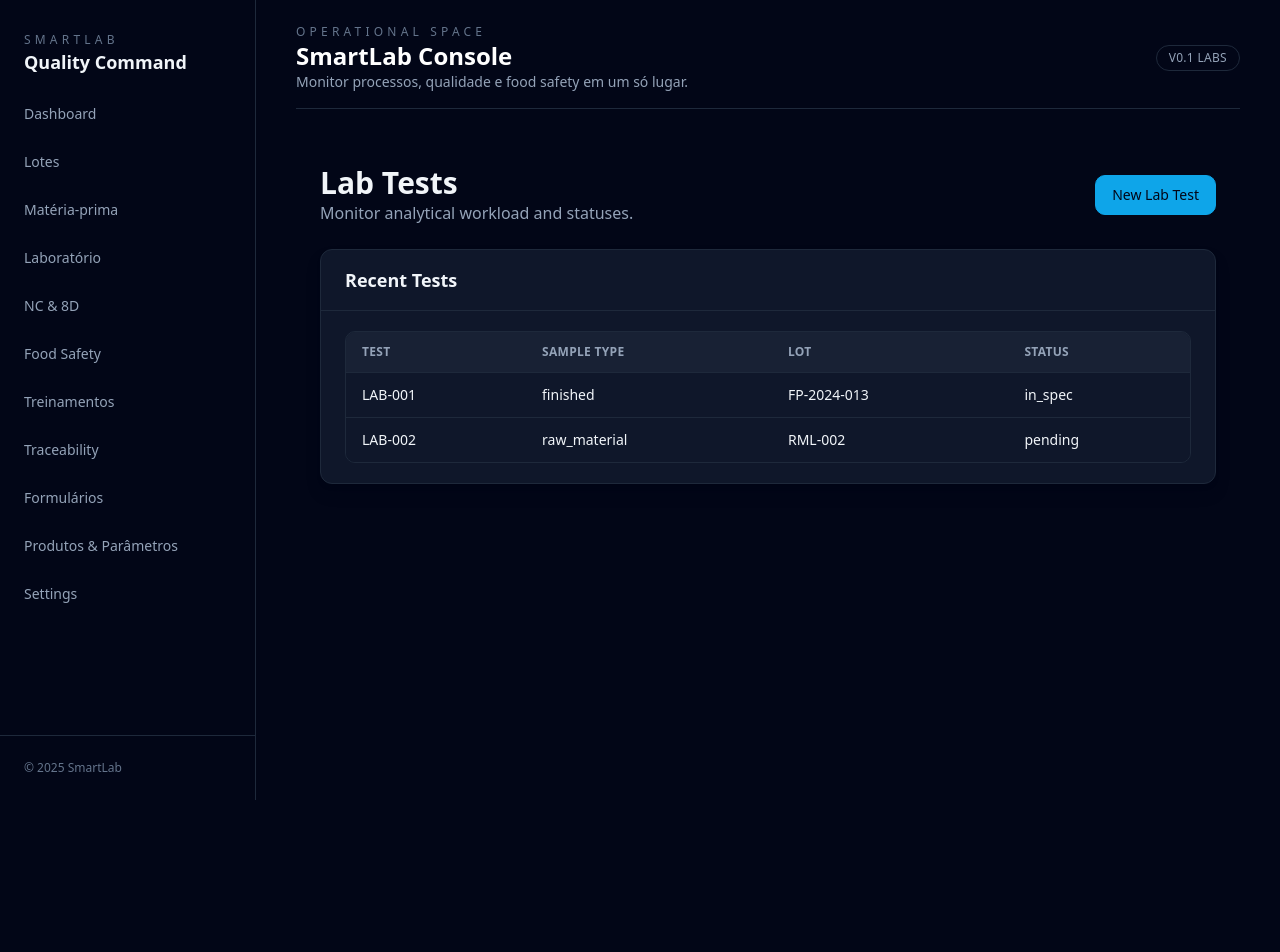
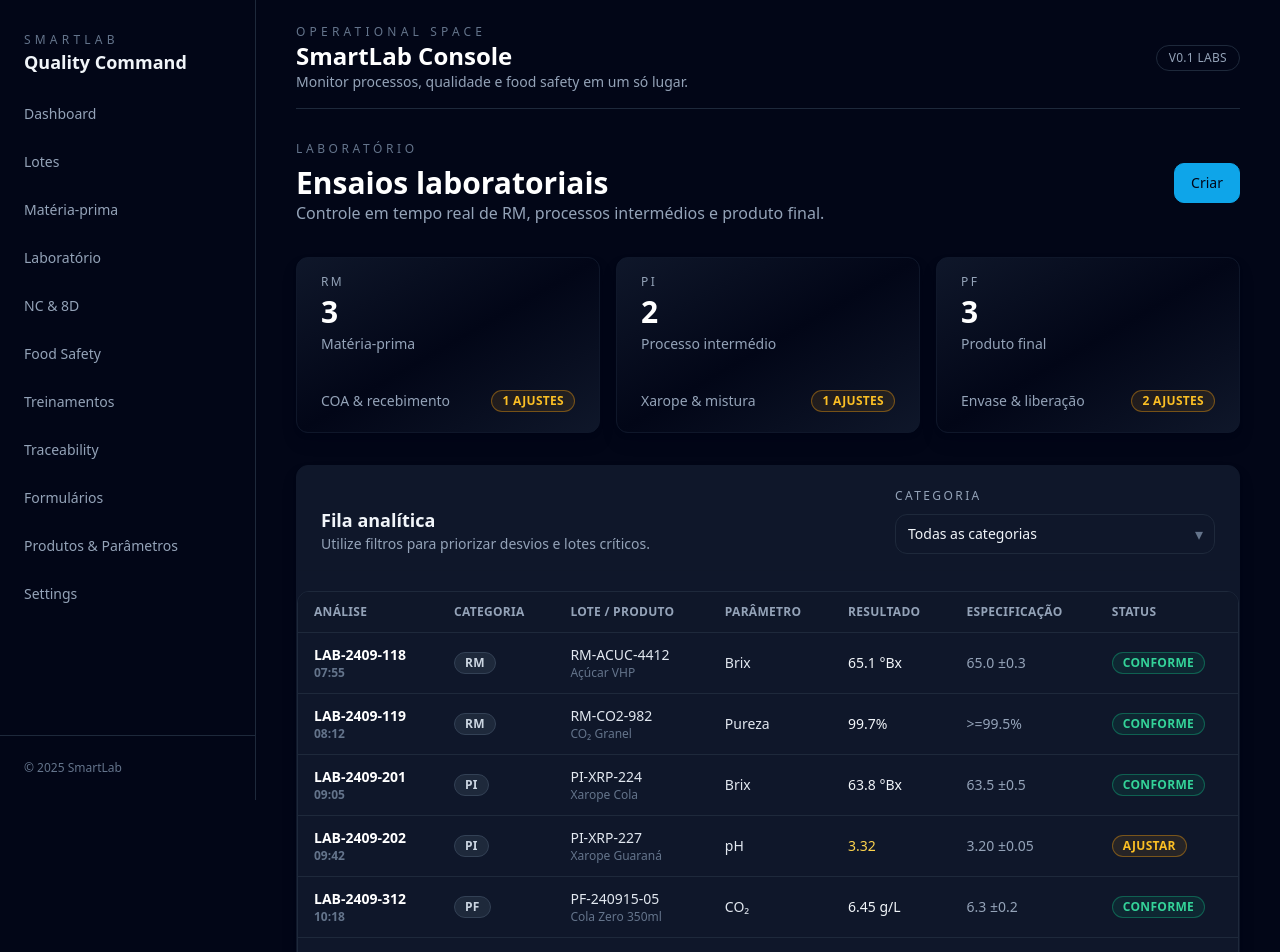
Before and after one commit to fredydomingus22-wq/SmartLab, a Next.js app: page /lab-tests in a window 1280 px wide. Shown: the top 952 px of the page. Before the commit the page ends 800 px from the top, so only its background shows below. Built offline with nearby package versions, Linux system fonts and the light colour scheme.

Commit message:
feat: redesign lab tests overview

```diff
--- a/app/lab-tests/page.tsx
+++ b/app/lab-tests/page.tsx
@@ -1,39 +1,304 @@
+"use client";
+
 import Link from "next/link";
+import { useMemo, useState } from "react";
+import { useRouter } from "next/navigation";
+
+import { Badge } from "@/components/ui/badge";
 import { Button } from "@/components/ui/button";
-import { Card, CardContent, CardHeader, CardTitle } from "@/components/ui/card";
-import { SimpleTable } from "@/components/tables/simple-table";
+import {
+  Card,
+  CardContent,
+  CardDescription,
+  CardHeader,
+  CardTitle,
+} from "@/components/ui/card";
+import { Label } from "@/components/ui/label";
+import { Select } from "@/components/ui/select";
+import {
+  Table,
+  TableBody,
+  TableCell,
+  TableHead,
+  TableHeader,
+  TableRow,
+} from "@/components/ui/table";
 
-const mockLabTests = [
-  { id: "LAB-001", sampleType: "finished", lot: "FP-2024-013", status: "in_spec" },
-  { id: "LAB-002", sampleType: "raw_material", lot: "RML-002", status: "pending" },
+const categoryMeta = {
+  RM: {
+    title: "Matéria-prima",
+    helper: "COA & recebimento",
+  },
+  PI: {
+    title: "Processo intermédio",
+    helper: "Xarope & mistura",
+  },
+  PF: {
+    title: "Produto final",
+    helper: "Envase & liberação",
+  },
+} as const;
+
+type LabCategory = keyof typeof categoryMeta;
+type LabStatus = "ok" | "attention" | "critical";
+
+type LabAnalysis = {
+  id: string;
+  category: LabCategory;
+  lot: string;
+  product: string;
+  parameter: string;
+  result: string;
+  spec: string;
+  status: LabStatus;
+  analyst: string;
+  timestamp: string;
+};
+
+const labAnalyses: LabAnalysis[] = [
+  {
+    id: "LAB-2409-118",
+    category: "RM",
+    lot: "RM-ACUC-4412",
+    product: "Açúcar VHP",
+    parameter: "Brix",
+    result: "65.1 °Bx",
+    spec: "65.0 ±0.3",
+    status: "ok",
+    analyst: "L. Souza",
+    timestamp: "07:55",
+  },
+  {
+    id: "LAB-2409-119",
+    category: "RM",
+    lot: "RM-CO2-982",
+    product: "CO₂ Granel",
+    parameter: "Pureza",
+    result: "99.7%",
+    spec: ">=99.5%",
+    status: "ok",
+    analyst: "G. Ramos",
+    timestamp: "08:12",
+  },
+  {
+    id: "LAB-2409-201",
+    category: "PI",
+    lot: "PI-XRP-224",
+    product: "Xarope Cola",
+    parameter: "Brix",
+    result: "63.8 °Bx",
+    spec: "63.5 ±0.5",
+    status: "ok",
+    analyst: "T. Freitas",
+    timestamp: "09:05",
+  },
+  {
+    id: "LAB-2409-202",
+    category: "PI",
+    lot: "PI-XRP-227",
+    product: "Xarope Guaraná",
+    parameter: "pH",
+    result: "3.32",
+    spec: "3.20 ±0.05",
+    status: "attention",
+    analyst: "T. Freitas",
+    timestamp: "09:42",
+  },
+  {
+    id: "LAB-2409-312",
+    category: "PF",
+    lot: "PF-240915-05",
+    product: "Cola Zero 350ml",
+    parameter: "CO₂",
+    result: "6.45 g/L",
+    spec: "6.3 ±0.2",
+    status: "ok",
+    analyst: "C. Braga",
+    timestamp: "10:18",
+  },
+  {
+    id: "LAB-2409-313",
+    category: "PF",
+    lot: "PF-240915-07",
+    product: "Chá Pêssego",
+    parameter: "pH",
+    result: "3.49",
+    spec: "3.35 ±0.05",
+    status: "critical",
+    analyst: "C. Braga",
+    timestamp: "10:36",
+  },
+  {
+    id: "LAB-2409-314",
+    category: "PF",
+    lot: "PF-240915-08",
+    product: "Água Tônica",
+    parameter: "Brix",
+    result: "9.1 °Bx",
+    spec: "9.4 ±0.2",
+    status: "attention",
+    analyst: "M. Costa",
+    timestamp: "10:50",
+  },
+  {
+    id: "LAB-2409-320",
+    category: "RM",
+    lot: "RM-SWEET-030",
+    product: "Adoçante líquido",
+    parameter: "Pureza",
+    result: "98.1%",
+    spec: ">=99.0%",
+    status: "critical",
+    analyst: "R. Matos",
+    timestamp: "11:08",
+  },
+];
+
+const statusCopy: Record<LabStatus, { label: string; variant: "success" | "warning" | "danger" }> = {
+  ok: { label: "Conforme", variant: "success" },
+  attention: { label: "Ajustar", variant: "warning" },
+  critical: { label: "Crítico", variant: "danger" },
+};
+
+const categoryOptions = [
+  { value: "all", label: "Todas as categorias" },
+  { value: "RM", label: "Matéria-prima (RM)" },
+  { value: "PI", label: "Processo intermédio (PI)" },
+  { value: "PF", label: "Produto final (PF)" },
 ];
 
 export default function LabTestsPage() {
+  const router = useRouter();
+  const [categoryFilter, setCategoryFilter] = useState<string>("all");
+
+  const filteredAnalyses = useMemo(() => {
+    if (categoryFilter === "all") return labAnalyses;
+    return labAnalyses.filter((analysis) => analysis.category === categoryFilter);
+  }, [categoryFilter]);
+
+  const categorySummaries = useMemo(() => {
+    return (Object.keys(categoryMeta) as LabCategory[]).map((category) => {
+      const total = labAnalyses.filter((analysis) => analysis.category === category).length;
+      const critical = labAnalyses.filter(
+        (analysis) => analysis.category === category && analysis.status !== "ok"
+      ).length;
+      return {
+        category,
+        total,
+        critical,
+      };
+    });
+  }, []);
+
   return (
-    <div className="space-y-6 p-6">
-      <div className="flex items-center justify-between">
+    <div className="space-y-8">
+      <div className="flex flex-col gap-4 md:flex-row md:items-center md:justify-between">
         <div>
-          <h1 className="text-3xl font-bold">Lab Tests</h1>
-          <p className="text-muted-foreground">Monitor analytical workload and statuses.</p>
+          <p className="text-xs uppercase tracking-[0.3em] text-slate-500">Laboratório</p>
+          <h1 className="mt-2 text-3xl font-semibold text-white">Ensaios laboratoriais</h1>
+          <p className="text-slate-400">
+            Controle em tempo real de RM, processos intermédios e produto final.
+          </p>
         </div>
-        <Button asChild>
-          <Link href="/lab-tests/create">New Lab Test</Link>
+        <Button variant="primary" asChild>
+          <Link href="/lab-tests/create">Criar</Link>
         </Button>
       </div>
-      <Card>
-        <CardHeader>
-          <CardTitle>Recent Tests</CardTitle>
+
+      <section className="grid gap-4 md:grid-cols-3">
+        {categorySummaries.map(({ category, total, critical }) => (
+          <Card
+            key={category}
+            className="border-slate-900 bg-gradient-to-br from-slate-900 via-slate-950 to-slate-900"
+          >
+            <CardHeader className="border-b-0">
+              <CardDescription className="text-xs uppercase tracking-[0.2em]">
+                {category}
+              </CardDescription>
+              <CardTitle className="text-3xl text-white">{total}</CardTitle>
+              <p className="text-sm text-slate-400">{categoryMeta[category].title}</p>
+            </CardHeader>
+            <CardContent className="flex items-center justify-between text-sm text-slate-400">
+              <span>{categoryMeta[category].helper}</span>
+              <Badge variant={critical > 0 ? "warning" : "success"}>
+                {critical > 0 ? `${critical} ajustes` : "Estável"}
+              </Badge>
+            </CardContent>
+          </Card>
+        ))}
+      </section>
+
+      <Card className="border-slate-900">
+        <CardHeader className="flex flex-col gap-4 border-b border-slate-900/80 lg:flex-row lg:items-end lg:justify-between">
+          <div>
+            <CardTitle>Fila analítica</CardTitle>
+            <CardDescription>
+              Utilize filtros para priorizar desvios e lotes críticos.
+            </CardDescription>
+          </div>
+          <div className="w-full max-w-xs">
+            <Label htmlFor="categoria" className="text-xs uppercase tracking-[0.2em] text-slate-400">
+              Categoria
+            </Label>
+            <Select
+              id="categoria"
+              value={categoryFilter}
+              onChange={(event) => setCategoryFilter(event.target.value)}
+              className="mt-2"
+            >
+              {categoryOptions.map((option) => (
+                <option key={option.value} value={option.value}>
+                  {option.label}
+                </option>
+              ))}
+            </Select>
+          </div>
         </CardHeader>
-        <CardContent>
-          <SimpleTable
-            columns={[
-              { header: "Test", accessor: "id" },
-              { header: "Sample Type", accessor: "sampleType" },
-              { header: "Lot", accessor: "lot" },
-              { header: "Status", accessor: "status" },
-            ]}
-            data={mockLabTests}
-          />
+        <CardContent className="px-0">
+          <Table>
+            <TableHeader>
+              <TableRow>
+                <TableHead className="w-[140px]">Análise</TableHead>
+                <TableHead>Categoria</TableHead>
+                <TableHead>Lote / Produto</TableHead>
+                <TableHead>Parâmetro</TableHead>
+                <TableHead>Resultado</TableHead>
+                <TableHead>Especificação</TableHead>
+                <TableHead>Status</TableHead>
+              </TableRow>
+            </TableHeader>
+            <TableBody>
+              {filteredAnalyses.map((analysis) => (
+                <TableRow
+                  key={analysis.id}
+                  className="cursor-pointer"
+                  onClick={() => router.push(`/lab-tests/${analysis.id}`)}
+                >
+                  <TableCell className="font-semibold text-white">
+                    <div>{analysis.id}</div>
+                    <p className="text-xs text-slate-500">{analysis.timestamp}</p>
+                  </TableCell>
+                  <TableCell>
+                    <Badge variant="neutral">{analysis.category}</Badge>
+                  </TableCell>
+                  <TableCell>
+                    <p>{analysis.lot}</p>
+                    <p className="text-xs text-slate-500">{analysis.product}</p>
+                  </TableCell>
+                  <TableCell>{analysis.parameter}</TableCell>
+                  <TableCell className={analysis.status === "critical" ? "text-red-400" : analysis.status === "attention" ? "text-amber-300" : "text-slate-100"}>
+                    {analysis.result}
+                  </TableCell>
+                  <TableCell className="text-slate-400">{analysis.spec}</TableCell>
+                  <TableCell>
+                    <Badge variant={statusCopy[analysis.status].variant}>
+                      {statusCopy[analysis.status].label}
+                    </Badge>
+                  </TableCell>
+                </TableRow>
+              ))}
+            </TableBody>
+          </Table>
         </CardContent>
       </Card>
     </div>
```
